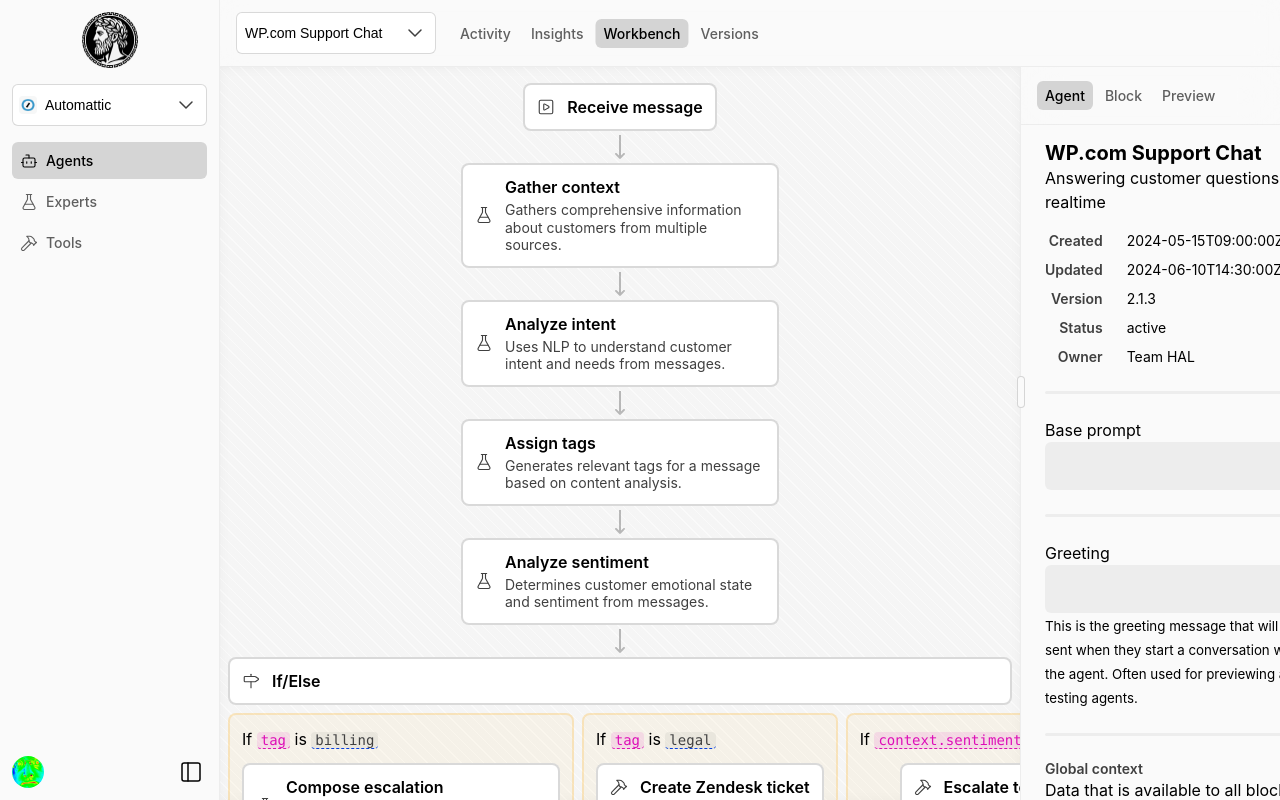
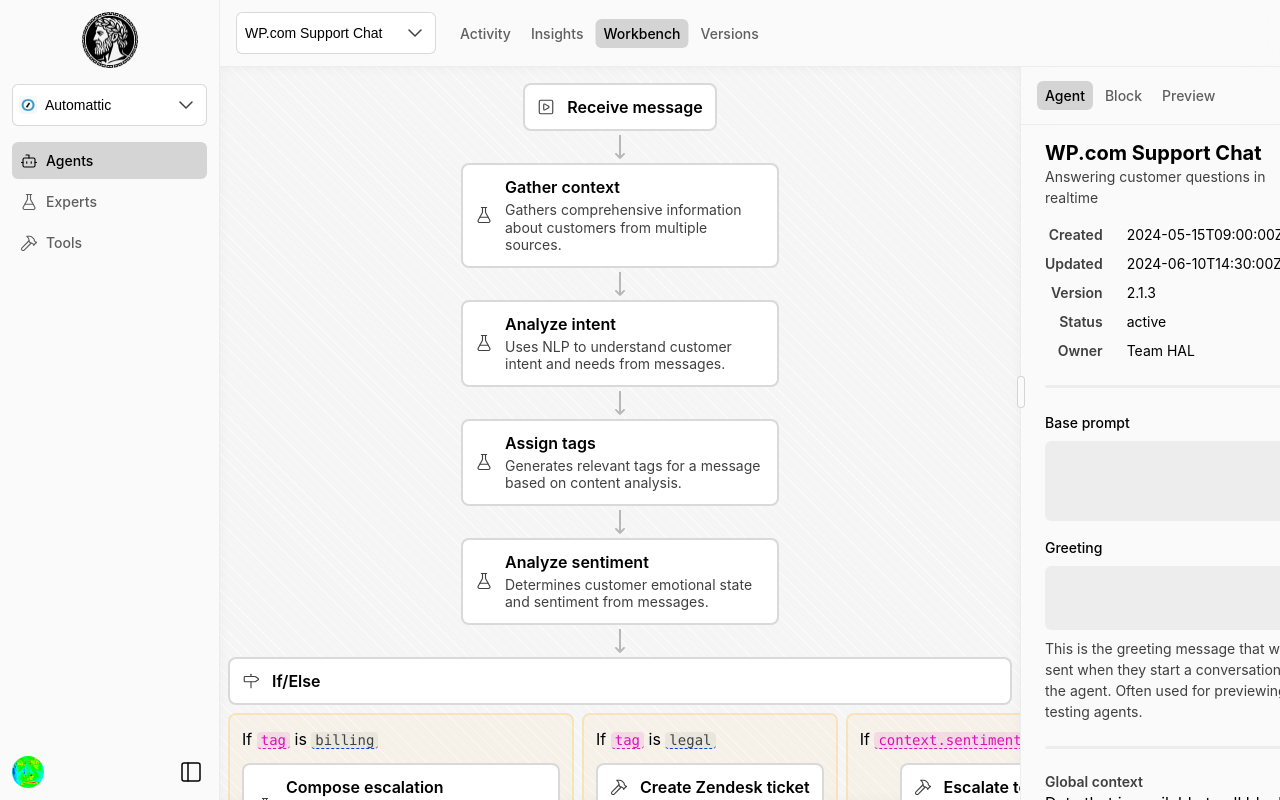
Before and after one commit to shaunandrews/ithaca, a Vue app: page /agent/1/workbench in a window 1280 px wide. Built offline with nearby package versions, Linux system fonts and the light colour scheme.

Commit message:
Enhance BlockflowDetailsAgent with FieldGroup component for better input handling and improve UI structure

```diff
--- a/src/assets/type.css
+++ b/src/assets/type.css
@@ -6,22 +6,22 @@
     --font-monospace:
         ui-monospace, SFMono-Regular, SF Mono, Menlo, Consolas, Liberation Mono,
         monospace;
-    --font-family-mono: var(--font-monospace); /* Alias for compatibility */
+    --font-family-mono: var(--font-monospace);
 
     /* Font sizes */
     --font-size-xs: 11px;
     --font-size-s: 14px;
-    --font-size-base: 16px; /* Alias for --font-size-m */
     --font-size-m: 16px;
     --font-size-l: 18px;
     --font-size-xl: 20px;
     --font-size-xxl: 24px;
     --font-size-xxxl: 30px;
     --font-size-xxxxl: 36px;
+    --font-size-base: var(--font-size-m);
 
     /* Line heights */
     --line-height-tight: 1.25;
-    --line-height-compact: 1.3; /* Slightly tighter than normal */
+    --line-height-compact: 1.3;
     --line-height-normal: 1.5;
     --line-height-relaxed: 1.75;
 
@@ -35,11 +35,6 @@
     --letter-spacing-tight: -0.025em;
     --letter-spacing-normal: 0em;
     --letter-spacing-wide: 0.025em;
-
-    /* Additional semantic tokens */
-    --font-size-base: var(--font-size-m);
-    --line-height-compact: 1.3;
-    --font-family-mono: var(--font-monospace);
 }
 
 /* Default typography styles */
@@ -146,54 +141,3 @@
 .text-bold {
     font-weight: var(--font-weight-bold);
 }
-
-/* Typography utility classes */
-.text-description {
-    font-size: var(--font-size-s);
-    color: var(--color-surface-fg-secondary);
-}
-
-.text-label {
-    font-size: var(--font-size-s);
-    font-weight: var(--font-weight-medium);
-}
-
-.text-badge {
-    font-size: var(--font-size-xs);
-    font-weight: var(--font-weight-medium);
-    text-transform: uppercase;
-    letter-spacing: var(--letter-spacing-wide);
-}
-
-.text-code {
-    font-family: var(--font-monospace);
-    font-size: var(--font-size-s);
-}
-
-.text-meta {
-    font-size: var(--font-size-xs);
-    font-weight: var(--font-weight-medium);
-    text-transform: uppercase;
-    letter-spacing: var(--letter-spacing-wide);
-    color: var(--color-chrome-fg-tertiary);
-}
-
-.text-small {
-    font-size: var(--font-size-s);
-}
-
-.text-xs {
-    font-size: var(--font-size-xs);
-}
-
-.text-medium {
-    font-weight: var(--font-weight-medium);
-}
-
-.text-semibold {
-    font-weight: var(--font-weight-semibold);
-}
-
-.text-bold {
-    font-weight: var(--font-weight-bold);
-}
--- a/src/components/BlockflowDetailsAgent.vue
+++ b/src/components/BlockflowDetailsAgent.vue
@@ -1,7 +1,9 @@
 <template>
     <div class="agent-details">
-        <h3 v-if="agent" class="agent-title">{{ agent.title }}</h3>
-        <p v-if="agent">{{ agent.description }}</p>
+        <header>
+            <h3 v-if="agent" class="agent-title">{{ agent.title }}</h3>
+            <p v-if="agent" class="text-description">{{ agent.description }}</p>
+        </header>
 
         <dl>
             <dt>Created</dt>
@@ -18,19 +20,21 @@
 
         <hr />
 
-        <div class="prompt">
-            <label>Base prompt</label>
-            <textarea></textarea>
-        </div>
+        <FieldGroup
+            label="Base prompt"
+            type="textarea"
+            :rows="4"
+            v-model="basePrompt"
+        />
 
+        <FieldGroup
+            label="Greeting"
+            type="textarea"
+            :rows="3"
+            v-model="greeting"
+            description="This is the greeting message that will be sent when they start a conversation with the agent. Often used for previewing and testing agents."
+        />
 
-        <hr />
-
-        <div>
-            <label>Greeting</label>
-            <textarea></textarea>
-            <small>This is the greeting message that will be sent when they start a conversation with the agent. Often used for previewing and testing agents.</small>
-        </div>
         <hr />
 
         <h4>Global context</h4>
@@ -60,7 +64,9 @@
 </template>
 
 <script setup>
+    import { ref } from 'vue';
     import BlockflowVariable from './BlockflowVariable.vue';
+    import FieldGroup from './FieldGroup.vue';
 
     const props = defineProps({
         agent: {
@@ -76,6 +82,10 @@
             default: () => []
         }
     });
+
+    // Reactive data for form fields
+    const basePrompt = ref(props.agent?.basePrompt || '');
+    const greeting = ref(props.agent?.greeting || '');
 </script>
 
 <style scoped>
--- /dev/null
+++ b/src/components/FieldGroup.vue
@@ -0,0 +1,89 @@
+<template>
+    <div class="field-group">
+        <label class="text-label" :for="fieldId">{{ label }}</label>
+        <input
+            v-if="type === 'input'"
+            :id="fieldId"
+            :type="inputType"
+            :value="modelValue"
+            :placeholder="placeholder"
+            @input="$emit('update:modelValue', $event.target.value)"
+        />
+        <textarea
+            v-else-if="type === 'textarea'"
+            :id="fieldId"
+            :value="modelValue"
+            :placeholder="placeholder"
+            :rows="rows"
+            @input="$emit('update:modelValue', $event.target.value)"
+        ></textarea>
+        <p v-if="description" class="text-description">{{ description }}</p>
+    </div>
+</template>
+
+<script setup>
+import { computed } from 'vue';
+
+const props = defineProps({
+    label: {
+        type: String,
+        required: true
+    },
+    modelValue: {
+        type: String,
+        default: ''
+    },
+    type: {
+        type: String,
+        default: 'input',
+        validator: (value) => ['input', 'textarea'].includes(value)
+    },
+    inputType: {
+        type: String,
+        default: 'text'
+    },
+    placeholder: {
+        type: String,
+        default: ''
+    },
+    description: {
+        type: String,
+        default: ''
+    },
+    rows: {
+        type: Number,
+        default: 3
+    },
+    id: {
+        type: String,
+        default: null
+    }
+});
+
+const emit = defineEmits(['update:modelValue']);
+
+const fieldId = computed(() => {
+    return props.id || `field-${Math.random().toString(36).substr(2, 9)}`;
+});
+</script>
+
+<style scoped>
+.field-group {
+    margin-bottom: var(--space-m);
+}
+
+.field-group label {
+    display: block;
+    margin-bottom: var(--space-xs);
+}
+
+.field-group input,
+.field-group textarea {
+    margin-bottom: var(--space-xs);
+}
+
+.field-group .text-description {
+    margin-top: var(--space-xs);
+    margin-bottom: 0;
+}
+</style>
```
Also changed, not shown: 1 other file (tests, documents, lock files or other folders).
